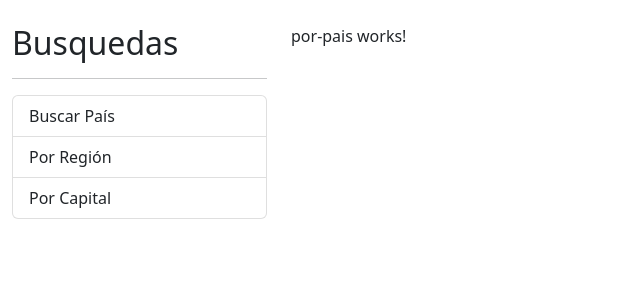
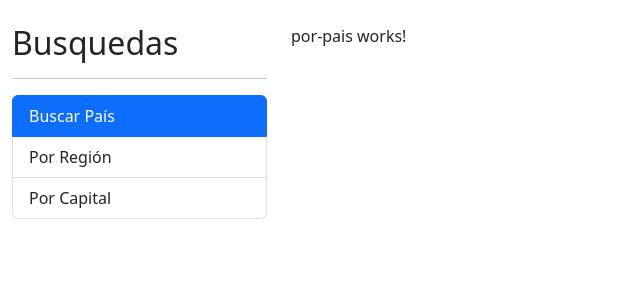
Before and after one commit to Lcastro98/PaisesApp, an Angular app: page / in a window 1280 px wide. Shown: the top 300 px of the page, without its empty margins (0-640 px from the left). Built offline with nearby package versions, Linux system fonts and the light colour scheme.

Commit message:
Se agrega el html del sidebar y se trabaja con los routerlink

```diff
--- a/src/app/app.component.html
+++ b/src/app/app.component.html
@@ -1,12 +1,6 @@
 <div class="row container mt-4">
     <div class="col-3">
-        <h2>Busquedas</h2>
-        <hr>
-        <ul class="list-group">
-            <li class="list-group-item">Buscar País</li>
-            <li class="list-group-item">Por Región</li>
-            <li class="list-group-item">Por Capital</li>
-        </ul>
+        <app-sidebar></app-sidebar>
     </div>
     <div class="col">
         <router-outlet></router-outlet>
--- a/src/app/shared/shared.module.ts
+++ b/src/app/shared/shared.module.ts
@@ -1,5 +1,6 @@
 import { NgModule } from '@angular/core';
 import { CommonModule } from '@angular/common';
+import { RouterModule } from '@angular/router';
 import { SidebarComponent } from './sidebar/sidebar.component';
 
 
@@ -12,7 +13,8 @@
     SidebarComponent
   ],
   imports: [
-    CommonModule
+    CommonModule,
+    RouterModule
   ]
 })
 export class SharedModule { }
--- a/src/app/shared/sidebar/sidebar.component.html
+++ b/src/app/shared/sidebar/sidebar.component.html
@@ -1 +1,20 @@
-<p>sidebar works!</p>
+<h2>Busquedas</h2>
+<hr>
+<ul class="list-group">
+    <li routerLink=""
+        routerLinkActive="active"
+        [routerLinkActiveOptions]="{exact:true}"
+        class="list-group-item">
+        Buscar País
+    </li>
+    <li routerLink="region"
+        routerLinkActive="active"
+        class="list-group-item">
+        Por Región
+    </li>
+    <li routerLink="capital"
+        routerLinkActive="active"
+        class="list-group-item">
+        Por Capital
+    </li>
+</ul>
--- a/src/app/shared/sidebar/sidebar.component.ts
+++ b/src/app/shared/sidebar/sidebar.component.ts
@@ -4,6 +4,11 @@
   selector: 'app-sidebar',
   templateUrl: './sidebar.component.html',
   styles: [
+    `
+     li {
+      cursor: pointer;
+     }
+    `
   ]
 })
 export class SidebarComponent implements OnInit {
```
